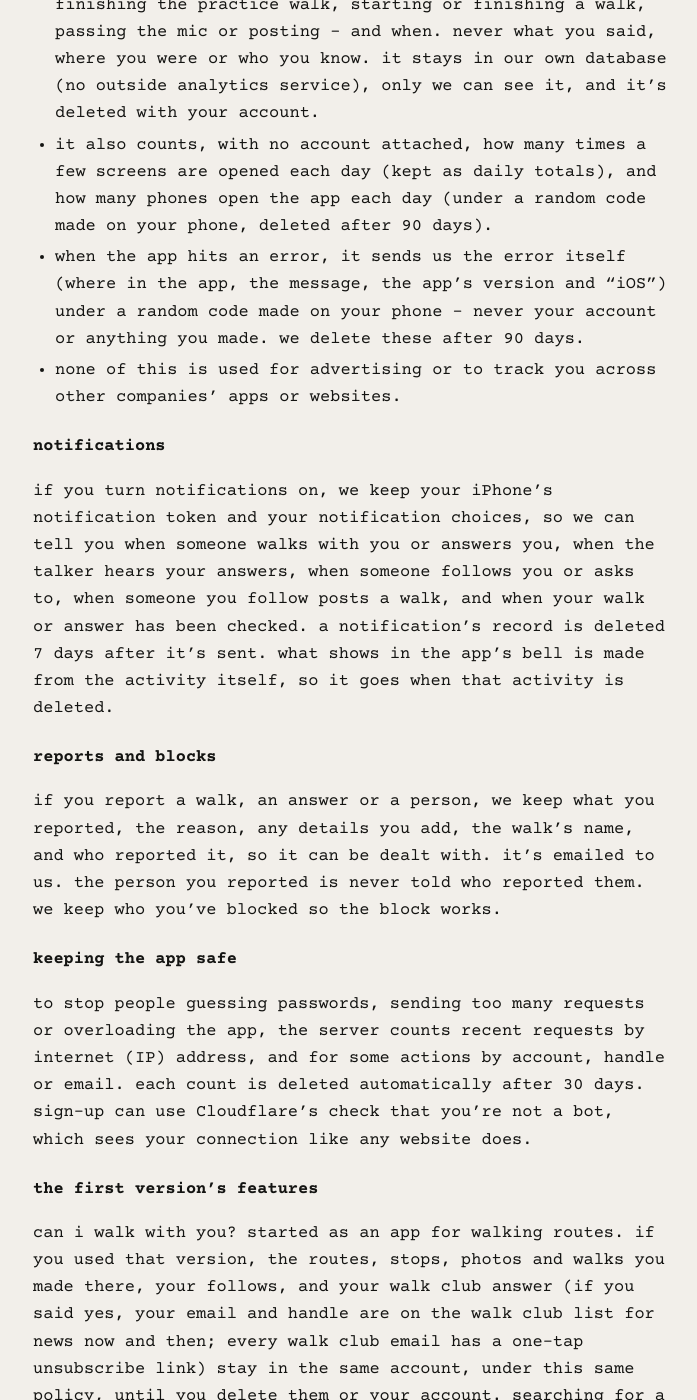
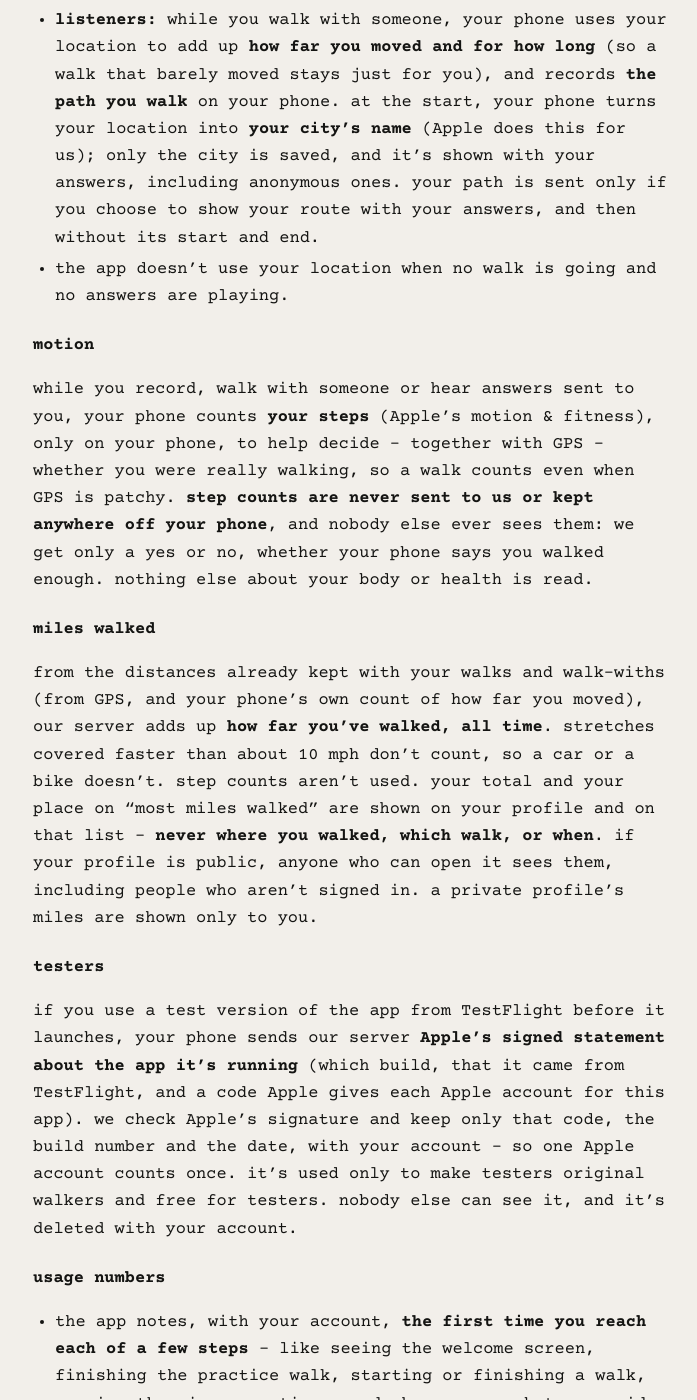
Before and after one commit to thorayaaa/caniwalkwithyou-site, a Jekyll site: the page built from privacy.md, in a window 1280 px wide and 1400 px high, scrolled down 8233 px. Shown: the whole window, without its empty margins (287-984 px from the left). Built offline with Jekyll 4.4.1, drawn with Linux system fonts in a browser that asks for light colours; some of the changed text lies outside the part shown.

Commit message:
Privacy policy for launch: the subscription ($1.99 a month after a 7-day free trial, sold and billed by Apple; RevenueCat keeps track of it with only a random account id and the purchase information; free for testers), hearing answers sent to you (walking is sensed on the phone - nothing sent or kept), miles walked (totals and place only, never where or when; private profiles only to themselves), testers (Apple's signed TestFlight statement - a code, the build and the date), walk reminders, "just this time", the original walker mark, what deleting keeps (an original walker's spot number), and the business address (1872 Lexington Ave, Ste 143). (ciwwy Batch CZ)
Co-Authored-By: Claude Opus 5.5 <noreply@anthropic.com>

```diff
--- a/privacy.md
+++ b/privacy.md
@@ -7,7 +7,7 @@ description: what can i walk with you? collects, why, who can see it, and how to
 
 # privacy policy
 
-<p class="updated">last updated November 5, 2026</p>
+<p class="updated">last updated November 12, 2026</p>
 
 <div class="short" markdown="1">
 **the short version**
@@ -17,13 +17,14 @@ description: what can i walk with you? collects, why, who can see it, and how to
 - before anything is shared, and only if you say ok, your phone turns it into text, and an AI service (Anthropic) checks only that text - never the recording. if your phone can't turn it into text, or a recording is reported, a speech-to-text service (Deepgram) turns it into text for that check. neither uses it to train AI.
 - we never identify anyone by their voice. no voiceprints.
 - we don't sell your data, show ads, or track you across other apps and websites.
+- if you subscribe, Apple sells and bills it, and we never see your card. RevenueCat keeps track of who's subscribed for us, and gets only a random account id and the purchase information - never your name, @username or email.
 - you can delete a walk, an answer, or your whole account at any time in the app, and it's deleted from the app right away.
 - questions: hello@caniwalkwithyou.com
 </div>
 
 ## who we are
 
-can i walk with you? is an iPhone app for talk-walks: people talk while they walk, and strangers walk with them from anywhere, listening and answering by voice. "we", "us" and "the app" mean Hey Stranger LLC, a California limited liability company, which runs the app. you can reach us at hello@caniwalkwithyou.com, or by post at 1872 Lexington Ave #143, New York, NY 10035.
+can i walk with you? is an iPhone app for talk-walks: people talk while they walk, and strangers walk with them from anywhere, listening and answering by voice. "we", "us" and "the app" mean Hey Stranger LLC, a California limited liability company, which runs the app. you can reach us at hello@caniwalkwithyou.com, or by post at 1872 Lexington Ave, Ste 143, New York, NY 10035.
 
 this policy covers the app and this website.
 
@@ -37,6 +38,8 @@ this policy covers the app and this website.
 - **your age: only "18 or older: yes or no"**, and when it was checked. the app asks for your date of birth only to check this. the date itself is never kept - not on your phone, not on our server. if the answer is "no", everything that account posted is hidden from everyone.
 - **the agreements you tick**, so there's a record: the sign-up box (the terms, this policy, and that you're 18 or older), the community rules before your first walk, and agreeing to updated terms - which box, its exact words and the date.
 - **your choices in settings**: private profile, "walking isn't possible for me" (we don't ask why), "hide walks with sensitive topics", "remind me if i talk while paused", your "share in other media" default, your notification choices, and your answer to the AI check question below. only you can see them.
+- **"just this time":** when a walk or your answers barely moved, you can choose to share them once without walking. that choice is kept privately beside that one walk (or walk-with) - nobody else can tell how it was shared - and it's deleted with it.
+- **walk reminders** you set ("want a reminder to walk this again?"): which walk, when, and how often. your phone shows them itself, and they're kept with your account so a new phone sets them up again. only you can see them.
 - **walks you save** (the bookmark on a walk), so they're waiting in "saved walks" on any phone. only you can see them: the talker isn't told, there's no count, and nobody else can see what you saved. a saved walk you can no longer see quietly leaves the list, and a walk its talker deletes is removed from it.
 
 ### your recordings
@@ -77,12 +80,21 @@ people talk about hard things on their walks - grief, illness, abuse, addiction,
 
 - **talkers:** while you record a talk-walk (including while it's paused), the app follows your location to draw the path you walk and place the spots you mark. if you allow it, this keeps working with the screen locked - only while that recording is going. your iPhone shows the location indicator whenever this happens. the whole path is uploaded with your walk and kept privately for you. your phone turns the walk's first point into its **city and country** (Apple does this for us).
 - **what others can see of your path:** never its start or its end. you choose how much is cut off before it's shared - about 150, 400 or 800 meters, measured along the path - or hide your route completely. **spots on the part of the route that's shown appear on its map where you marked them**; spots in the hidden start and end, or on a walk whose route is hidden, are shown without a place. the city where your walk started is shown with it, including on anonymous walks.
+- **hearing answers sent to you:** the first 20 seconds of answers someone sent you play anywhere; after that they play while you walk (unless "walking isn't possible for me" is on, or you choose "on a break" or "just this time"). your phone senses that you're walking - from GPS and your step count - **on your phone only**. if you allow it, this keeps working with your phone locked while the answers play, and your iPhone shows the location indicator. **nothing about it is sent to us or kept**: not where you were, not your steps, not whether you walked. nobody - the person who sent the answers included - can see it.
 - **listeners:** while you walk with someone, your phone uses your location to add up **how far you moved and for how long** (so a walk that barely moved stays just for you), and records **the path you walk** on your phone. at the start, your phone turns your location into **your city's name** (Apple does this for us); only the city is saved, and it's shown with your answers, including anonymous ones. your path is sent only if you choose to show your route with your answers, and then without its start and end.
-- the app doesn't use your location when no walk is going.
+- the app doesn't use your location when no walk is going and no answers are playing.
 
 ### motion
 
-while you record or listen, your phone counts **your steps** (Apple's motion & fitness), only on your phone, to help decide - together with GPS - whether you were really walking, so a walk counts even when GPS is patchy. **step counts are never sent to us or kept anywhere off your phone**, and nobody else ever sees them: we get only a yes or no, whether your phone says you walked enough. nothing else about your body or health is read.
+while you record, walk with someone or hear answers sent to you, your phone counts **your steps** (Apple's motion & fitness), only on your phone, to help decide - together with GPS - whether you were really walking, so a walk counts even when GPS is patchy. **step counts are never sent to us or kept anywhere off your phone**, and nobody else ever sees them: we get only a yes or no, whether your phone says you walked enough. nothing else about your body or health is read.
+
+### miles walked
+
+from the distances already kept with your walks and walk-withs (from GPS, and your phone's own count of how far you moved), our server adds up **how far you've walked, all time**. stretches covered faster than about 10 mph don't count, so a car or a bike doesn't. step counts aren't used. your total and your place on "most miles walked" are shown on your profile and on that list - **never where you walked, which walk, or when**. if your profile is public, anyone who can open it sees them, including people who aren't signed in. a private profile's miles are shown only to you.
+
+### testers
+
+if you use a test version of the app from TestFlight before it launches, your phone sends our server **Apple's signed statement about the app it's running** (which build, that it came from TestFlight, and a code Apple gives each Apple account for this app). we check Apple's signature and keep only that code, the build number and the date, with your account - so one Apple account counts once. it's used only to make testers original walkers and free for testers. nobody else can see it, and it's deleted with your account.
 
 ### usage numbers
 
@@ -93,7 +105,7 @@ while you record or listen, your phone counts **your steps** (Apple's motion & f
 
 ### notifications
 
-if you turn notifications on, we keep your iPhone's notification token and your notification choices, so we can tell you when someone walks with you or answers you, when the talker hears your answers, when someone follows you or asks to, when someone you follow posts a walk, and when your walk or answer has been checked. a notification's record is deleted 7 days after it's sent. what shows in the app's bell is made from the activity itself, so it goes when that activity is deleted.
+if you turn notifications on, we keep your iPhone's notification token and your notification choices, so we can tell you when someone walks with you or answers you, when the talker hears your answers, when someone follows you or asks to, when someone you follow posts a walk, when your walk or answer has been checked, and once if you become an original walker. walk reminders are your phone's own notifications, set up by the app. a notification's record is deleted 7 days after it's sent. what shows in the app's bell is made from the activity itself, so it goes when that activity is deleted.
 
 ### reports and blocks
 
@@ -113,14 +125,16 @@ can i walk with you? started as an app for walking routes. if you used that vers
 - **a private profile:** people you haven't approved see your handle, photo, bio, Instagram username and those two counts - but not your display name, your walks, or the people you walked with. a walk you post for everyone from a private profile reaches only the people you've approved, unless you post it anonymously.
 - **a walk for everyone**, once it's passed its check, can be heard by anyone signed in (except people you've blocked, and people who hide walks with sensitive topics, if yours has them) - with its name, description, topics, heads-up, spots, photos, city and (unless you hid it) its route without its start and end. **people who aren't signed in**, inside the app, can see a walk's card (its name, description, topics and heads-up, length, how many questions it asks, when it was posted, its city, and your name and photo unless it's anonymous) but can't hear it or see its cover, photos or route. "just me" walks, journal entries and walks saved for later are yours alone.
 - **anonymous** walks and answers show "anonymous" - never your name, handle or photo - and never appear on your profile. their city still shows. we still know who posted them (see our terms).
-- **answers:** "keep it for myself" - only you. "send it to [talker]" - only the talker. "share it publicly" - anyone who can hear that walk, under it; if it isn't anonymous, it also appears on your profile, for people who can see your profile. if your profile is private, a public answer is shown under your @handle (not your display name) to anyone who can hear the walk. answers saved for later reach nobody until you send them.
+- **answers:** "keep for myself" - only you. "send to" and the talker's name - only the talker. "share publicly" - anyone who can hear that walk, under it; if it isn't anonymous, it also appears on your profile, for people who can see your profile. if your profile is private, a public answer is shown under your @handle (not your display name) to anyone who can hear the walk. answers saved for later reach nobody until you send them.
 - **who walked a walk:** a walk shows how many people walked it (everyone who finished it, including people who kept their answers private - counted, never named). the list under it names only people who shared their answers publicly; the talker also sees who sent answers to them.
 - **the top list:** walks that many people walked can appear in the app's "top" list (by week, month and all time, in the world, a country or a city), which people who aren't signed in can see too. a walk in the top 10 shows its place on the walk and on your profile.
+- **miles walked:** your total and your place on "most miles walked" (see "miles walked") - only if your profile is public.
+- **original walker:** the first 100 people get an "original walker" mark on their profile, which anyone who can open the profile sees. nobody can see why you got it, or whether you pay.
 - **the lock screen:** while someone listens to your walk, their iPhone's lock screen shows the walk's name, your name (or "anonymous"), its city and who's speaking - never what anyone said.
 - **"share in other media":** only a walk or answer whose switch you turned on (it's off unless you do) may be featured by us in other media, like videos, books or films - with credit to your @handle, or as "anonymous" with no name. only answers shared publicly can be featured. your switch and its history are seen only by you and us.
 - **blocking** someone means they can't see or hear your walks or answers, or send you answers, and you won't see theirs - anonymous ones included. they aren't told.
 - **in lists, cards and notifications**, a private account appears by its @username, never its display name.
-- **never shown to anyone else:** your age answer, drafts, saved walks, your journal, your check results (except the topics and heads-up shown with a walk or an answer), your settings, who you've blocked, and your reports.
+- **never shown to anyone else:** your age answer, drafts, saved walks, walk reminders, your journal, your check results (except the topics and heads-up shown with a walk or an answer), your settings, who you've blocked, and your reports.
 
 ## who helps us run the app
 
@@ -130,7 +144,8 @@ each service gets only what it needs to do its job for us, and works for us unde
 - **Anthropic** (Claude) checks the text of walks and answers before they're shared (see "the AI check").
 - **Deepgram** turns a walk's or an answer's recording into text, only when the phone can't make the text itself or someone reports it (see "the AI check").
 - **Resend** sends the app's emails (sign-up codes, password resets and email changes, and reports and held items to us).
-- **Apple:** Sign in with Apple, notifications, speech recognition on your phone (the app doesn't send recordings to Apple for it), turning a location into a city name, step counting on your phone, maps, and the lock-screen card while you walk.
+- **RevenueCat** keeps track of subscriptions for us: whether you're in your free week, subscribed, canceled or ended, and when it renews. it gets **only your account id** (a random code - never your name, @username or email) and **the purchase information** Apple gives about your subscription (which plan, when it started, renews or ends, the price and currency, whether it was a test purchase, and refunds), with the country and language of your App Store account. like any service the app connects to, it sees your phone's internet address when the app checks your subscription. no advertising or device identifiers are sent, and it never gets your recordings, walks, answers, photos or location.
+- **Apple:** Sign in with Apple, notifications, speech recognition on your phone (the app doesn't send recordings to Apple for it), turning a location into a city name, step counting on your phone, maps, the lock-screen card while you walk, the subscription (sold and billed by Apple), and the signed statement that a test version came from TestFlight.
 - **OpenStreetMap** for place search in the first version's route features, and **Cloudflare** for the "not a bot" check at sign-up when it's on.
 - this website is hosted on **GitHub Pages**. it has no cookies, analytics or tracking.
 
@@ -167,7 +182,7 @@ when you delete a walk or an answer, it's deleted from the app right away.
 - **a journal entry:** open your journal and delete that day.
 - **your account:** your profile → settings → delete account, then type "delete".
 
-**what deleting your account removes, straight away:** your account, profile and photo; your walks, answers and journal, with their recordings, voice versions, photos and videos; your drafts and saved walks; their text versions and checks; your follows, blocks, settings and notification token; your age answer; your walk club answer; the steps you reached; your "share in other media" history; and the record of the agreements you ticked. if you signed in with Apple, we ask Apple to disconnect the app from your Apple ID.
+**what deleting your account removes, straight away:** your account, profile and photo; your walks, answers and journal, with their recordings, voice versions, photos and videos; your drafts, saved walks and walk reminders; their text versions and checks; your miles walked; your tester record; your follows, blocks, settings and notification token; your age answer; your walk club answer; the steps you reached; your "share in other media" history; and the record of the agreements you ticked. if you signed in with Apple, we ask Apple to disconnect the app from your Apple ID.
 
 **what's kept:**
 
@@ -175,6 +190,7 @@ when you delete a walk or an answer, it's deleted from the app right away.
 - **your handle**, held for 30 days so nobody else can take it straight away, then removed.
 - **answers other people recorded to your walks** (above).
 - request counts, until their 30 days are up.
+- if you were an original walker, your spot's number with your account's random id (nothing else), so that spot is never given to anyone again.
 - a list of the ids (only the ids) of deleted walks and answers, so a phone can never upload them again.
 
 **copies that take a little longer to go:**
@@ -206,7 +222,11 @@ when you delete a walk or an answer, it's deleted from the app right away.
 
 ## paying
 
-nothing in the app costs money today, and we never see your card or bank details. if the app offers a subscription, it's sold and billed by Apple, and Apple tells us only whether you have an active subscription or free trial, and when it renews or ends. deleting your account doesn't cancel a subscription - cancel it in your iPhone's settings.
+the subscription ($1.99 a month after a 7-day free trial) is sold and billed by Apple. **we never see your card or bank details.** Apple tells RevenueCat, and RevenueCat tells our server, whether you're in your free week, subscribed, canceled, ended or refunded, or have a billing problem, and when it renews or ends. we keep that with your account only to decide whether you have access, and **nobody else can see it** - not followers, not anyone. it's deleted with your account.
+
+it's free for testers (people who tested the app before it launched).
+
+deleting your account doesn't cancel a subscription - cancel it first in settings › manage subscription, or in your iPhone's settings › your name › subscriptions. after you delete your account, RevenueCat keeps its record (the random account id and the purchase history) under its own privacy policy.
 
 ## people under 18
 
```
Also changed, not shown: other parts of privacy.md (+2 -1 lines).
